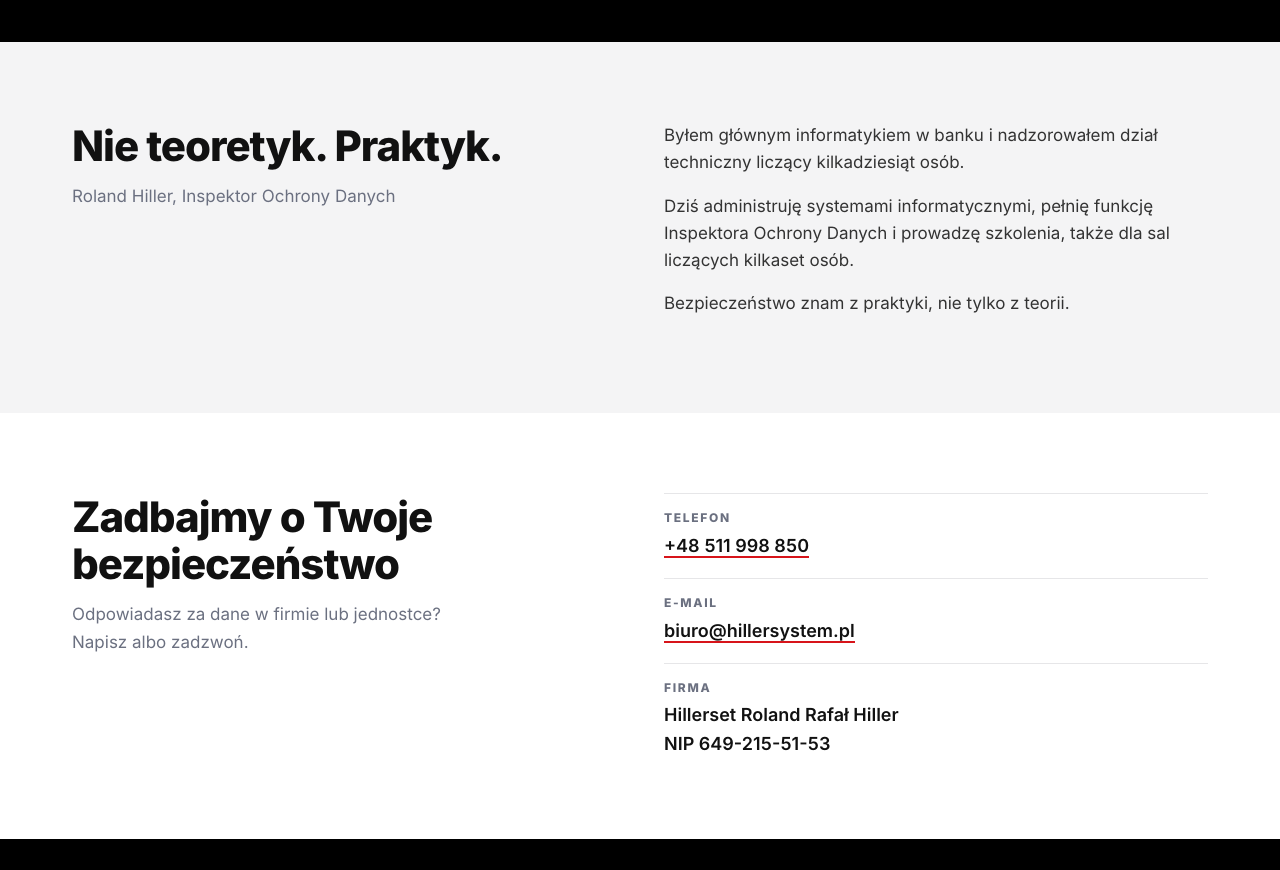
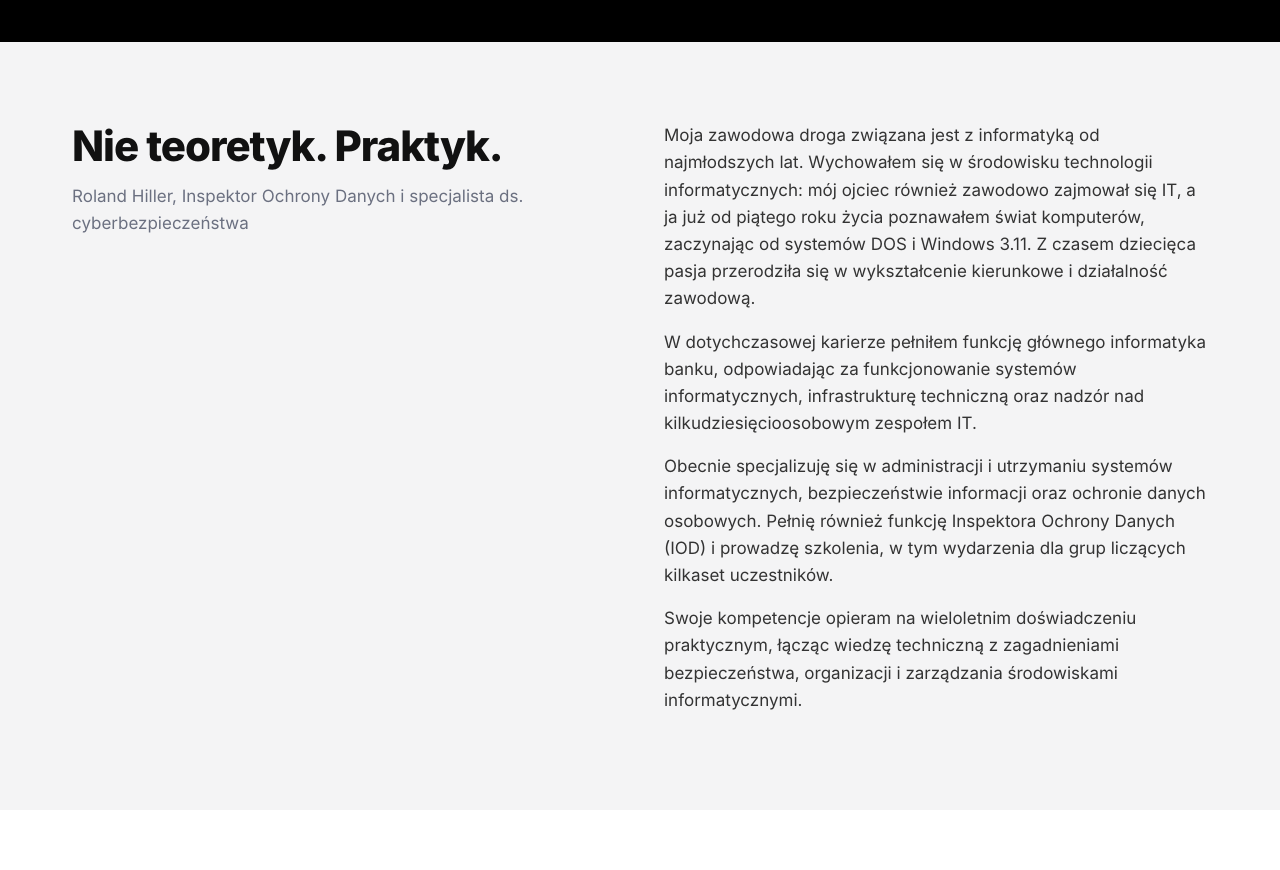
Before and after one commit to Hillerset/hillerset.github.io, a plain HTML site: page index.html in a window 1280 px wide. Shown: the part 2120-2990 px from the top of the page. Drawn offline with Linux system fonts and the light colour scheme.

Commit message:
Nowy opis Rolanda Hillera

```diff
--- a/index.html
+++ b/index.html
@@ -75,13 +75,14 @@
  <div class="wrap two">
   <div>
    <h2>Nie teoretyk. Praktyk.</h2>
-   <p class="sub" style="margin-bottom:0">Roland Hiller, Inspektor Ochrony Danych</p>
+   <p class="sub" style="margin-bottom:0">Roland Hiller, Inspektor Ochrony Danych i specjalista ds. cyberbezpieczeństwa</p>
   </div>
   <div>
-   <p>Byłem głównym informatykiem w banku i nadzorowałem dział techniczny liczący kilkadziesiąt osób.</p>
-   <p>Dziś administruję systemami informatycznymi, pełnię funkcję Inspektora Ochrony Danych i prowadzę szkolenia, także dla sal liczących kilkaset osób.</p>
-   <p>Bezpieczeństwo znam z praktyki, nie tylko z teorii.</p>
-  </div>
+   <p>Moja zawodowa droga związana jest z informatyką od najmłodszych lat. Wychowałem się w środowisku technologii informatycznych: mój ojciec również zawodowo zajmował się IT, a ja już od piątego roku życia poznawałem świat komputerów, zaczynając od systemów DOS i Windows 3.11. Z czasem dziecięca pasja przerodziła się w wykształcenie kierunkowe i działalność zawodową.</p>
+<p>W dotychczasowej karierze pełniłem funkcję głównego informatyka banku, odpowiadając za funkcjonowanie systemów informatycznych, infrastrukturę techniczną oraz nadzór nad kilkudziesięcioosobowym zespołem IT.</p>
+<p>Obecnie specjalizuję się w administracji i utrzymaniu systemów informatycznych, bezpieczeństwie informacji oraz ochronie danych osobowych. Pełnię również funkcję Inspektora Ochrony Danych (IOD) i prowadzę szkolenia, w tym wydarzenia dla grup liczących kilkaset uczestników.</p>
+<p>Swoje kompetencje opieram na wieloletnim doświadczeniu praktycznym, łącząc wiedzę techniczną z zagadnieniami bezpieczeństwa, organizacji i zarządzania środowiskami informatycznymi.</p>
+</div>
  </div>
 </section>
 <section id="kontakt">
```
